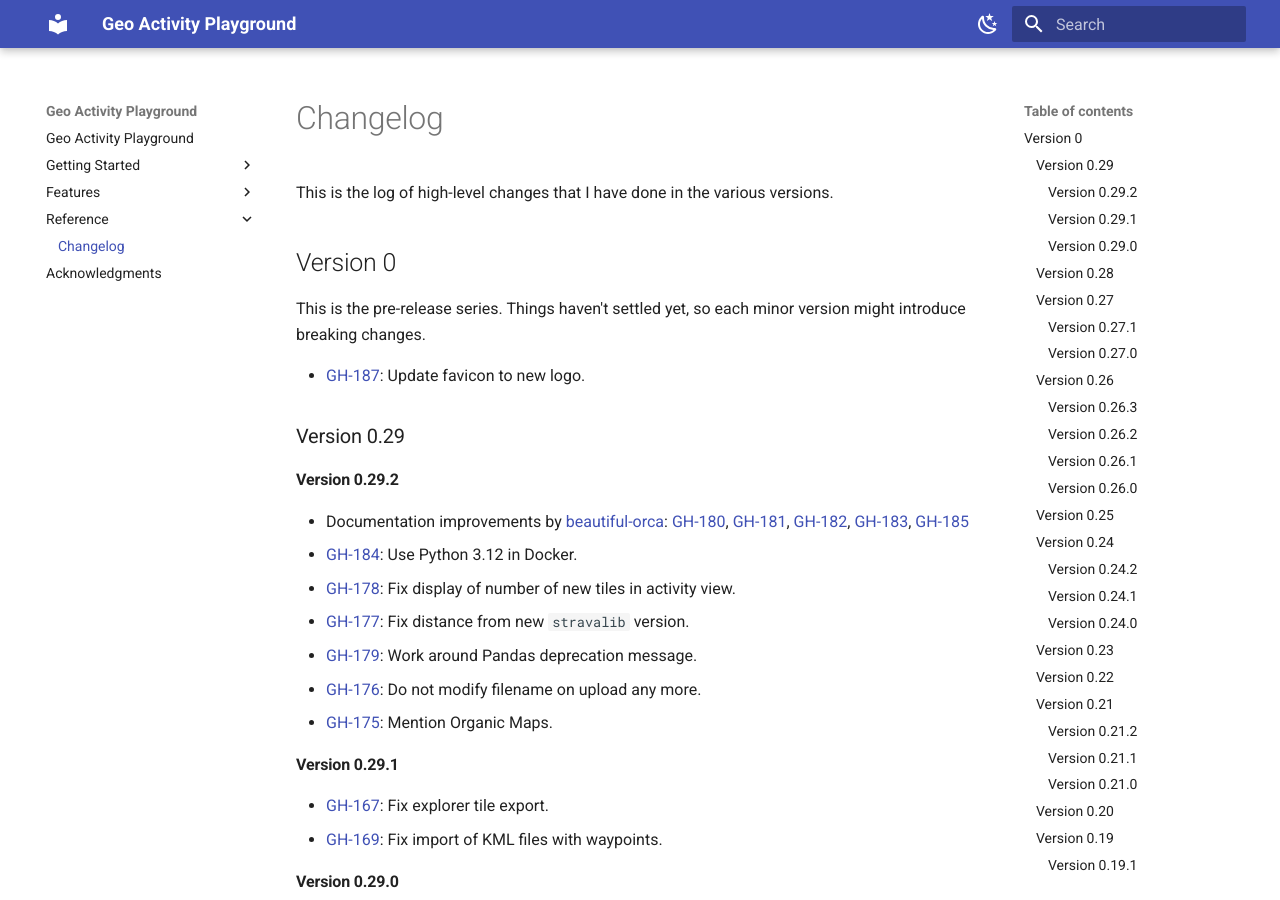
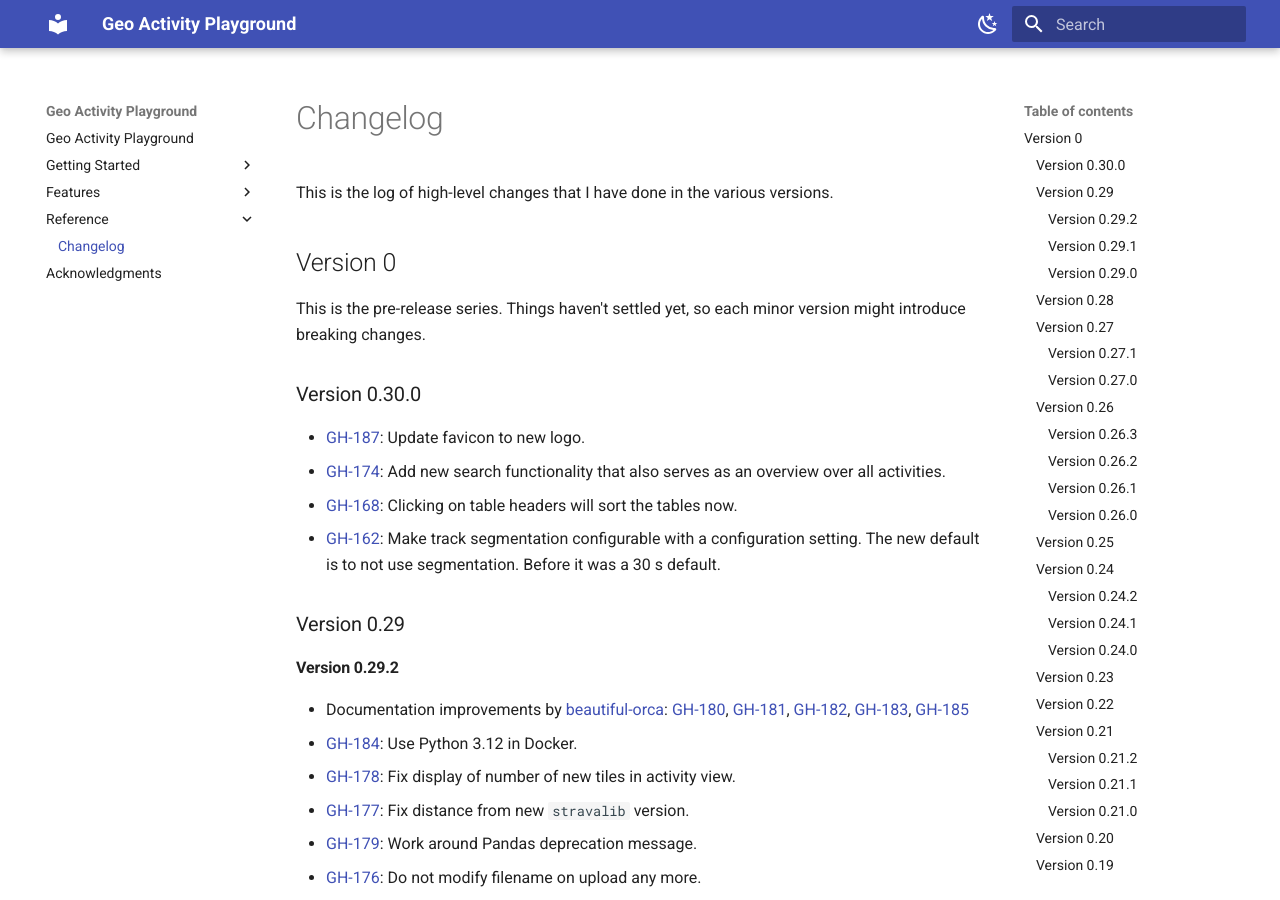
Before and after one commit to martin-ueding/geo-activity-playground, an MkDocs documentation site: the page built from docs/reference/changelog.md, in a window 1280 px wide and 900 px high. Built offline with MkDocs 1.6.1 and Material for MkDocs 9.7.7, drawn with Linux system fonts in a browser that asks for light colours.

Commit message:
Changelog entry

```diff
--- a/docs/reference/changelog.md
+++ b/docs/reference/changelog.md
@@ -6,7 +6,12 @@
 
 This is the pre-release series. Things haven't settled yet, so each minor version might introduce breaking changes.
 
+### Version 0.30.0
+
 - [GH-187](https://github.com/martin-ueding/geo-activity-playground/issues/187): Update favicon to new logo.
+- [GH-174](https://github.com/martin-ueding/geo-activity-playground/issues/174): Add new search functionality that also serves as an overview over all activities.
+- [GH-168](https://github.com/martin-ueding/geo-activity-playground/issues/168): Clicking on table headers will sort the tables now.
+- [GH-162](https://github.com/martin-ueding/geo-activity-playground/issues/162): Make track segmentation configurable with a configuration setting. The new default is to not use segmentation. Before it was a 30 s default.
 
 ### Version 0.29
 
```
